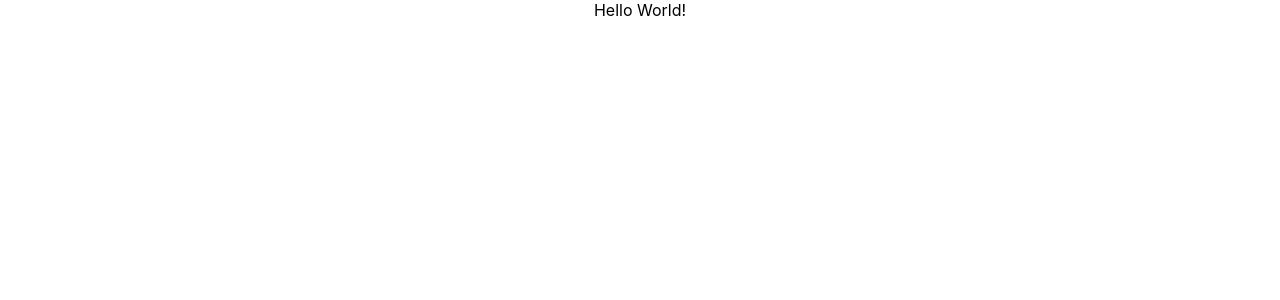
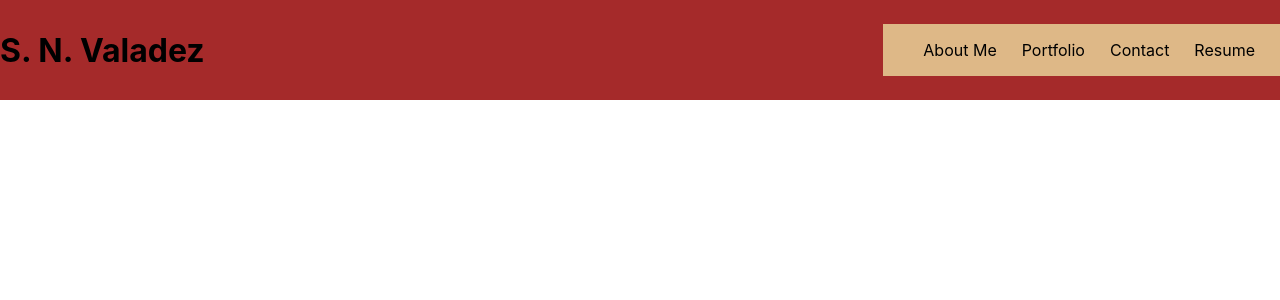
Before and after one commit to SNValadez/snvaladez.dev, a React (Create React App) app: page / in a window 1280 px wide. Shown: the top 300 px of the page. Built offline with nearby package versions, Linux system fonts and the light colour scheme.

Commit message:
create header and nav

```diff
--- a/src/App.js
+++ b/src/App.js
@@ -1,10 +1,12 @@
 
 import './App.css';
+import Header from "./components/Header"
 
 function App() {
   return (
     <div className="App">
-      Hello World!
+      <Header />
+
     </div>
   );
 }
--- a/src/components/Header/index.js
+++ b/src/components/Header/index.js
@@ -0,0 +1,20 @@
+import React from "react";
+import "./style.css"
+import Nav from "../Nav"
+
+function Header() {
+
+    return (
+        <header>
+            <h1>
+                S. N. Valadez
+            </h1>
+            <Nav >
+
+           </Nav>
+        </header>
+    )
+
+}
+
+export default Header;
--- a/src/components/Header/style.css
+++ b/src/components/Header/style.css
@@ -0,0 +1,8 @@
+header {
+    display: flex;
+    height: 100px;
+    width: 100%;
+    background-color: brown;
+    align-items: center;
+    justify-content: space-between;
+}
--- a/src/components/Nav/index.js
+++ b/src/components/Nav/index.js
@@ -0,0 +1,17 @@
+import React from "react";
+import "./style.css";
+
+function Nav() {
+  return (
+    <nav>
+      <ul>
+        <li>About Me</li>
+        <li>Portfolio</li>
+        <li>Contact</li>
+        <li>Resume</li>
+      </ul>
+    </nav>
+  );
+}
+
+export default Nav;
--- a/src/components/Nav/style.css
+++ b/src/components/Nav/style.css
@@ -0,0 +1,23 @@
+ul {
+
+    display: flex;
+
+    list-style-type: none;
+
+}
+
+nav {
+    display: flex;
+    justify-content: flex-end;
+    align-items: center;
+    background-color: burlywood;
+}
+
+li {
+
+    margin-right: 25px;
+}
+
+li:hover {
+    cursor: pointer;
+}
```
Also changed, not shown: src/components/Contact/index.js (added), src/components/Contact/style.css (added).
